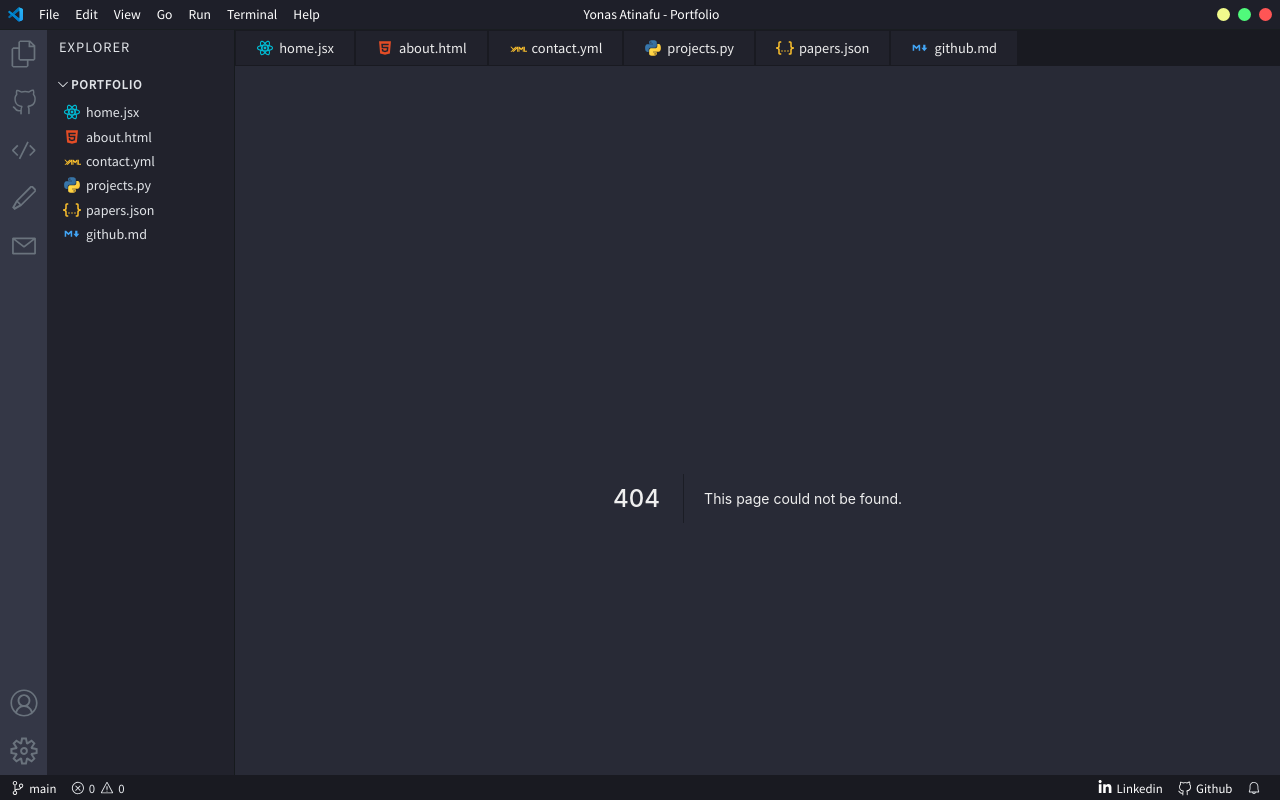
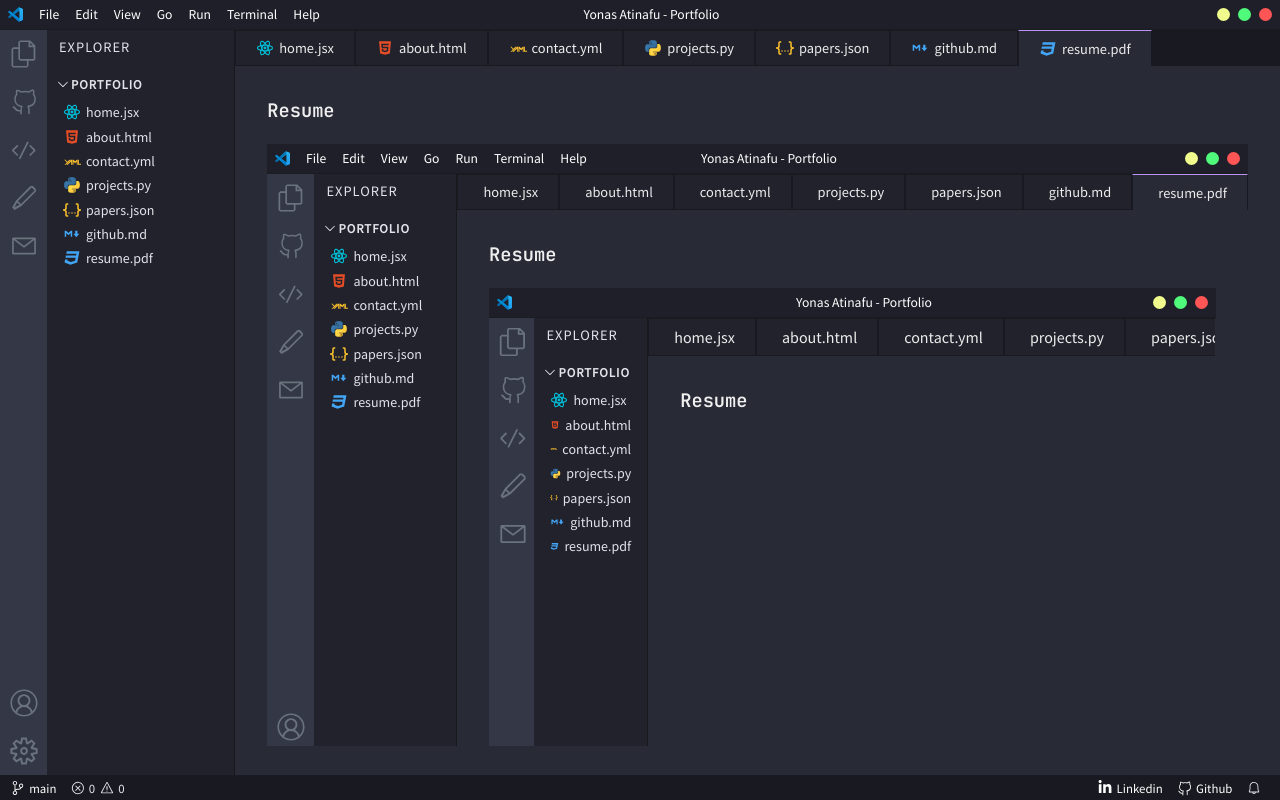
Before and after one commit to Yonas650/Yonas650.github.io, a Next.js app: page /resume in a window 1280 px wide. Before the commit this address had no page. Built offline with nearby package versions, Linux system fonts and the light colour scheme.

Commit message:
update resume

```diff
--- a/components/Explorer.jsx
+++ b/components/Explorer.jsx
@@ -39,6 +39,11 @@ const explorerItems = [
     name: 'github.md',
     path: '/github',
     icon: 'markdown_icon.svg',
+  },
+  {
+    name: 'resume.pdf',
+    path: '/resume',
+    icon: 'css_icon.svg',
   },
 ];
 
--- a/components/Tabsbar.jsx
+++ b/components/Tabsbar.jsx
@@ -11,6 +11,7 @@ const Tabsbar = () => {
       <Tab icon="/json_icon.svg" filename="papers.json" path="/papers" />
       {/* <Tab icon="/json_icon.svg" filename="articles.json" path="/articles" /> */}
       <Tab icon="/markdown_icon.svg" filename="github.md" path="/github" />
+      <Tab icon="/css_icon.svg" filename="resume.pdf" path="/resume" />
     </div>
   );
 };
--- /dev/null
+++ b/pages/resume.jsx
@@ -0,0 +1,33 @@
+const myResume = '/Yonas_Resume.pdf';
+
+const ResumePage = () => {
+  return (
+    <>
+      <h3>Resume</h3>
+      <br />
+      <div style={{ height: '85vh', border: '1px solid var(--border-color)' }}>
+        <iframe
+          src={`${myResume}#zoom=65`}
+          title="Resume"
+          width="100%"
+          height="100%"
+          style={{ border: 'none' }}
+        />
+      </div>
+      <center>
+        <p>
+          Having trouble viewing?{' '}
+          <a href={`${myResume}#zoom=65`} target="_blank" rel="noopener noreferrer">Open in new tab</a>
+        </p>
+      </center>
+    </>
+  );
+};
+
+export async function getStaticProps() {
+  return {
+    props: { title: 'Resume' },
+  };
+}
+
+export default ResumePage;
```
